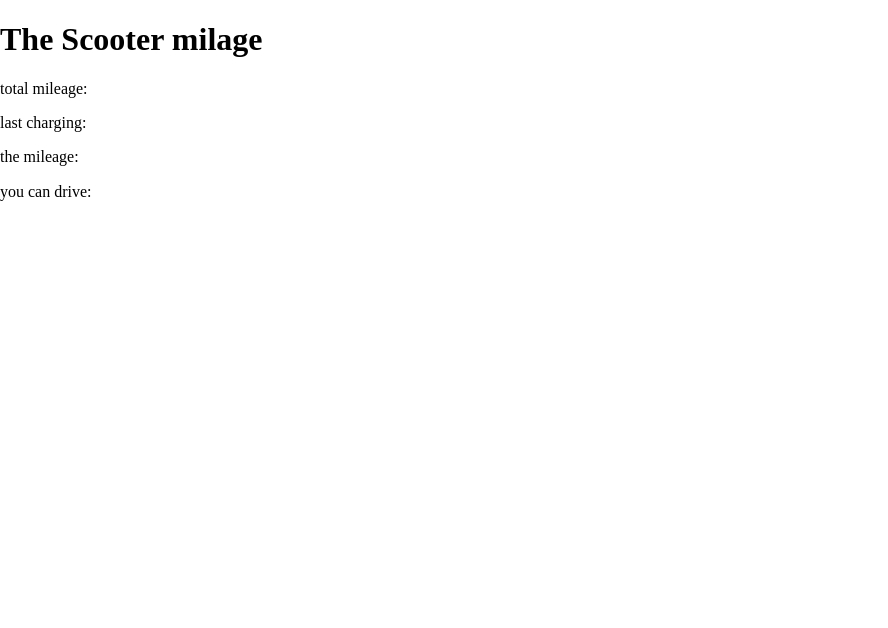
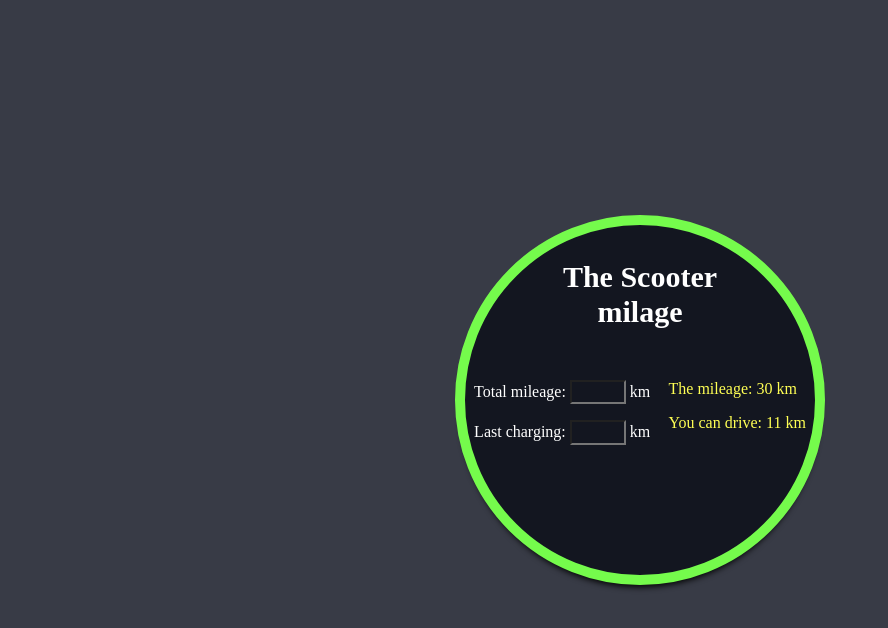
Before and after one commit to Mateusz-Meler/TheScooter, a website built with webpack: page src/pages/index.html in a window 1280 px wide. Shown: the whole page, without its empty margins (0-888 px from the left). Built offline with nearby package versions, Linux system fonts and the light colour scheme.

Commit message:
adding interface (html + css)

```diff
--- a/src/pages/index.html
+++ b/src/pages/index.html
@@ -19,10 +19,20 @@
   </head>
   <body>
     <div class="box">
-      <h1 class="box__name">The Scooter milage</h1>
-    <p>total mileage:</p>
-    <p>last charging:</p>
-    <p>the mileage:</p>
-    <p>you can drive:</p>
+      <h1 class="box__name">
+        The Scooter <br />
+        milage
+      </h1>
+      <div class="div">
+        <div class="div__box">
+          <p>Total mileage: <input class="input" type="number" /> km</p>
+          <p>Last charging: <input class="input" type="number" /> km</p>
+        </div>
+        <div class="div__items">
+          <p>The mileage: 30 km</p>
+          <p>You can drive: 11 km</p>
+        </div>
+      </div>
+    </div>
   </body>
 </html>
--- a/src/scss/main.scss
+++ b/src/scss/main.scss
@@ -1 +1,39 @@
 @import "~normalize.css";
+body {
+  background-color: #383b46;
+}
+
+.box {
+  background-color: #131620;
+  border: 10px #75fb4c solid;
+  width: 350px;
+  height: 350px;
+  border-radius: 50%;
+  position: fixed;
+  top: 50%;
+  left: 50%;
+  transform: translate(-50%, -50%);
+  box-shadow: 0 8px 6px -6px black;
+  &__name {
+    color: white;
+    text-align: center;
+    font-size: 30px;
+    margin: 35px 0 35px 0;
+  }
+}
+.div {
+  display: flex;
+  flex-direction: row;
+  justify-content: space-around;
+  &__box {
+    color: white;
+  }
+  &__items {
+    color: #ffff54;
+  }
+}
+.input {
+  width: 48px;
+  background-color: transparent;
+  color: white;
+}
--- a/webpack.common.js
+++ b/webpack.common.js
@@ -57,7 +57,7 @@ module.exports = {
   },
 
   devServer: {
-    port: 8080,
+    port: 8081,
   },
 
   plugins: [
--- a/webpack.dev.js
+++ b/webpack.dev.js
@@ -41,7 +41,7 @@ module.exports = merge(common, {
   },
 
   devServer: {
-    port: 8080,
-    host: '0.0.0.0'
+    port: 8081,
+    host: "0.0.0.0",
   },
 });
```
Also changed, not shown: src/scss/modules/hello.scss (deleted, +0 -65 lines), src/assets/icons/favicon-16x16.png (deleted), src/assets/icons/favicon-32x32.png (deleted), src/assets/icons/favicon-96x96.png (deleted), src/assets/img/logo.svg (deleted), 1 other file.
